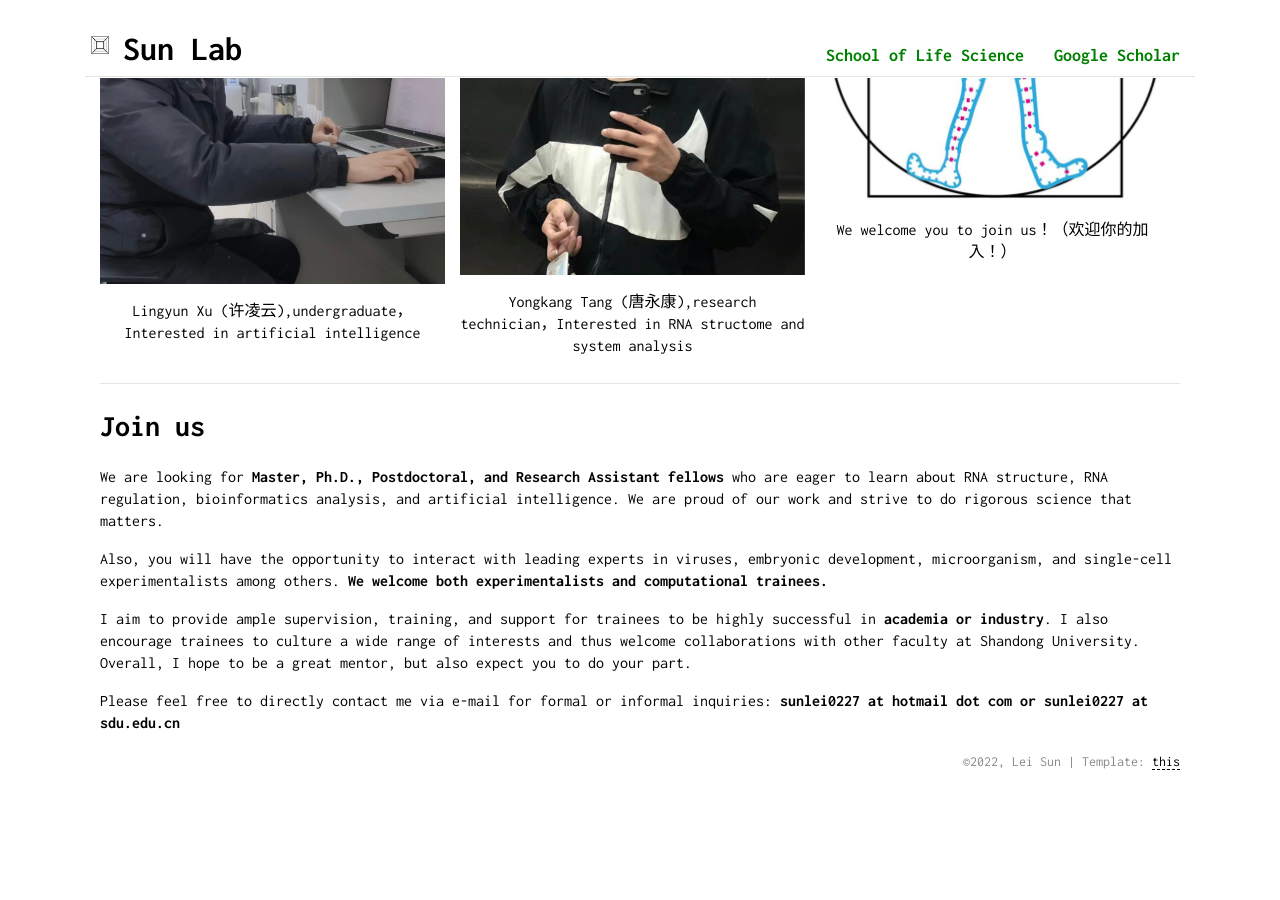
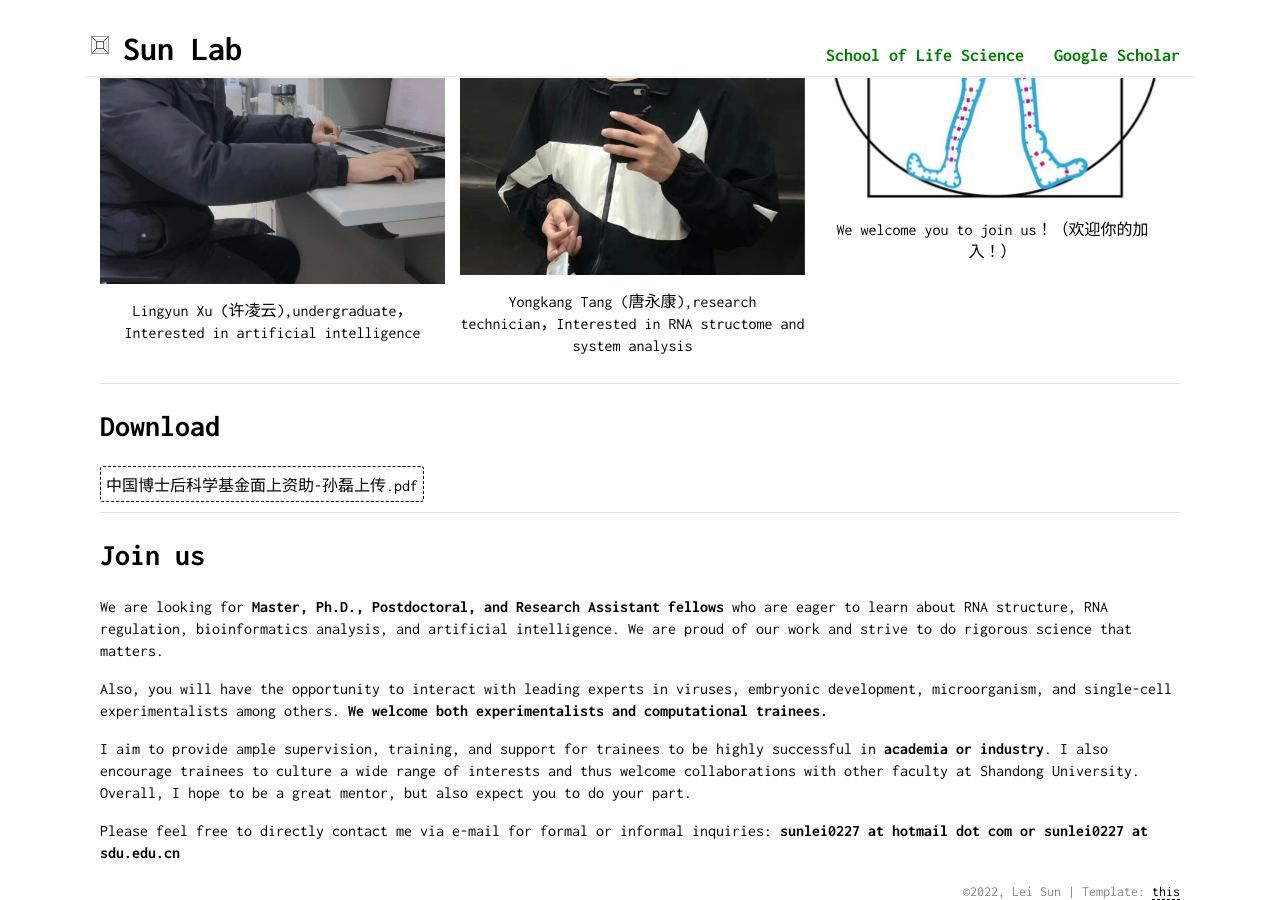
Before and after one commit to sunlei0227/sunlei0227.github.io, a Jekyll site: the page index.html, which Jekyll copies as it is, in a window 1280 px wide and 900 px high, scrolled down 4843 px. Built offline with Jekyll 4.4.1, drawn with Linux system fonts in a browser that asks for light colours; comment, search, counter and statistics services are not loaded; before the commit the page ends 5613 px from its top, so only the background shows below that.

Commit message:
Update index.html

```diff
--- a/index.html
+++ b/index.html
@@ -496,13 +496,13 @@
 
 
 
- <!--     <h2>Download</h2>
+    <h2>Download</h2>
      <a class="paper-link button-div" href="static/bibliography/中国博士后科学基金面上资助-孙磊上传.pdf" target="_blank">
                     中国博士后科学基金面上资助-孙磊上传.pdf
                     </a>
 
    <hr />
--->
+
  <!-- new part -->
             <h2>Join us</h2>
 
```
